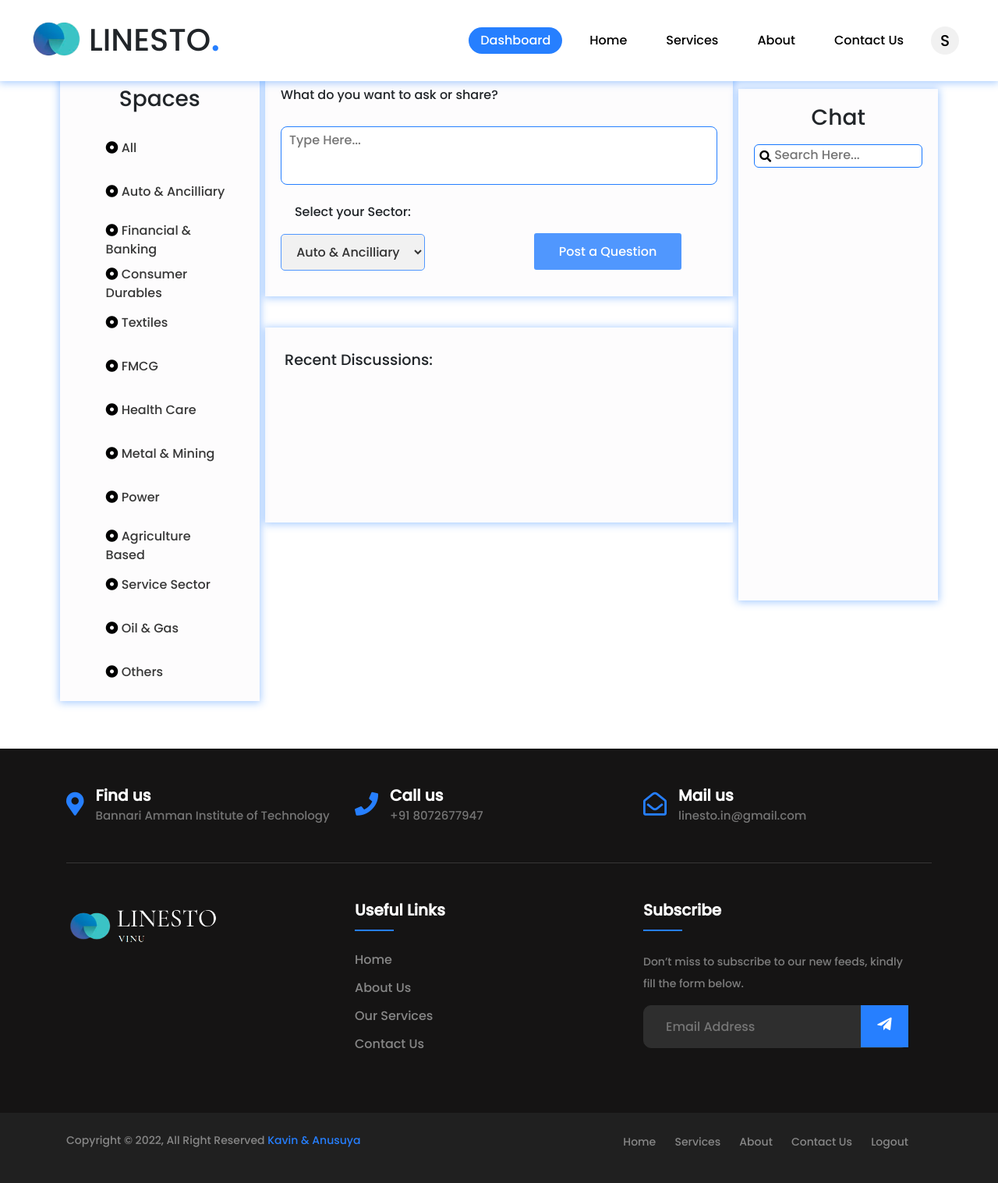
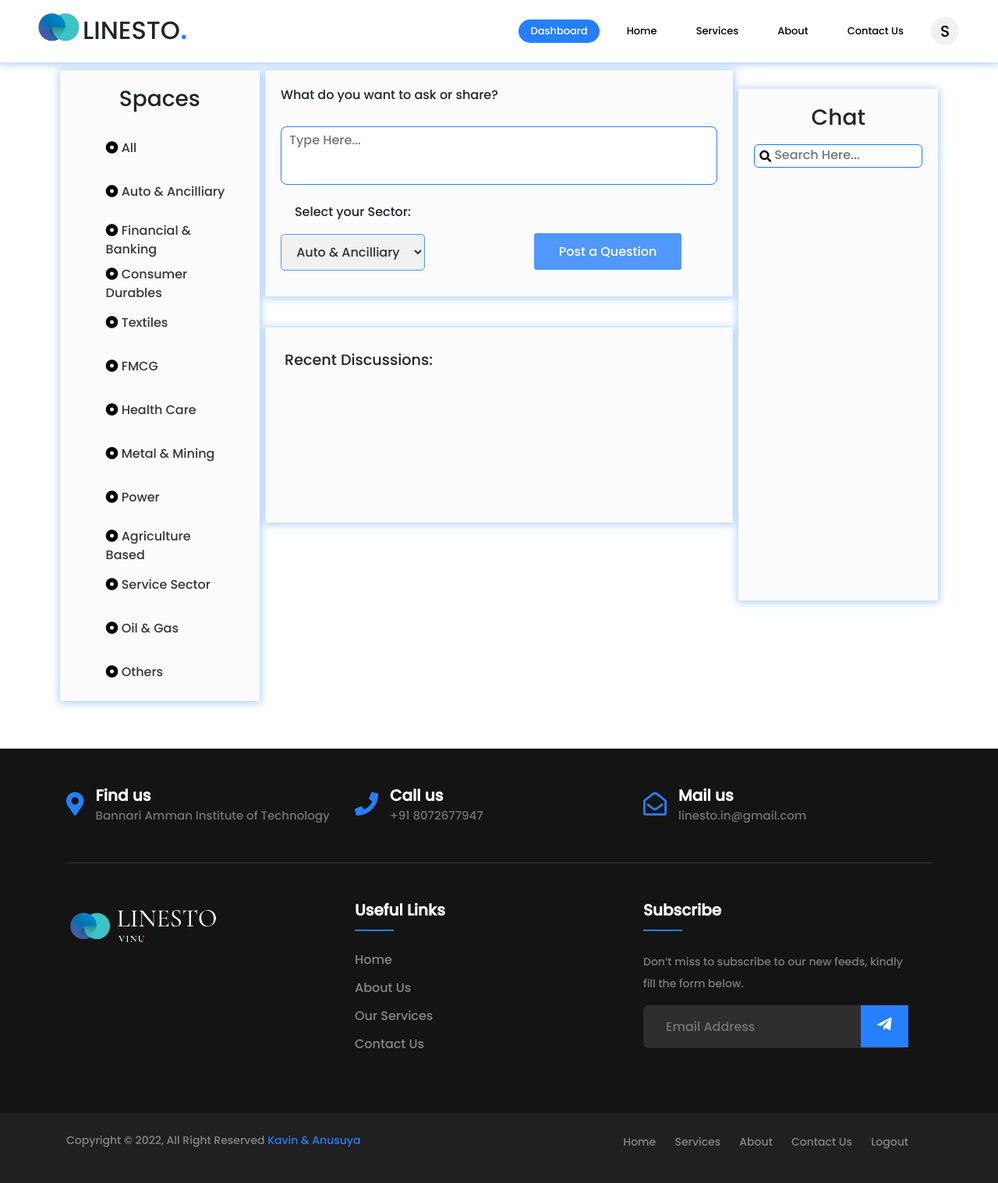
Before and after one commit to Theternos/Discussion-Forum, a PHP site: page /forum.php in a window 1280 px wide. Shown: the whole page at 78% size. Run offline with PHP 8.4, Linux system fonts and the light colour scheme; the visitor is signed in with stand-in values (Sample User, id 1); data that the repository does not hold is empty; some libraries are stand-ins or nearby versions.

Commit message:
Alignment altered

```diff
--- a/forum.php
+++ b/forum.php
@@ -49,9 +49,9 @@ if (isset($_POST['submit'])) { // Check press or not Post Comment Button
 <body>
     <section class="bo_dy">
         <div class="navibar" id="#forum">
-            <img class="logo-cc" src="./assets/logo.png" width="80%" height="80%">
+            <img class="logo-cc" src="./assets/logo.png" width="70%" height="70%">
             <div class="logo">
-                <h1>LINESTO<span>.</span></h1>
+                <h2>LINESTO<span>.</span></h2>
             </div>
             <div class="nav__links">
                 <a href="./forum.php" class="active nav__link">Dashboard</a>
--- a/login.php
+++ b/login.php
@@ -108,7 +108,7 @@ if($_SERVER["REQUEST_METHOD"] == "POST"){
     <section class="login_forms">
         <img src="./assets/logo.png" alt="Logo">
         <div class="wrapper_login">
-            <h2><b>Welcome Back</b></h2>
+            <h3><b>Welcome Back</b></h3>
 
             <p>Please enter your credentials to access your account.</p>
 
--- a/register.php
+++ b/register.php
@@ -117,8 +117,8 @@ if($_SERVER["REQUEST_METHOD"] == "POST"){
 <body><center><section class="signup_forms">
 <img src="./assets/logo.png" alt="Logo">
     <div class="wrapper_signup">
-        <b><h2>Set up your account</h2></b>
-        <p>Let's get our journey started.</p>
+        <b><h3>Set up your account</h3></b>
+        <p>Join us and start your journey with us.</p>
         <div class="investor">
             <form action="<?php echo htmlspecialchars($_SERVER["PHP_SELF"]); ?>" method="post">
                 <div class="form-group_signup">
--- a/style.css
+++ b/style.css
@@ -75,15 +82,16 @@ input {
     margin-bottom: 20px;
     padding: 12px;
     border: 1px solid #ccc;
-    border-radius: 10px;
+    border-radius: 7px;
 }
 
 .login_forms {
-    margin-top: 12vh;
+    margin-top: 2vh;
 }
 
 .login_forms img {
     margin-bottom: 3vh;
+    margin-top: 10vh;
 }
 
 .signup_forms {
@@ -120,36 +136,37 @@ input {
     padding: 10px 50px;
     box-shadow: 0 1px 10px 1px #2680ff6b;
     width: 100%;
+    height: 10vh;
     position: fixed;
     background-color: white;
     transition: all 0.5s ease-in-out;
     z-index: 99;
 }
 
-.logo h1 {
+.logo h2 {
     cursor: pointer;
-    padding-left: 8vh;
+    padding-left: 7vh;
 }
 
 .logo span {
     color: #267fff;
-    font-size: 50px;
+    font-size: 40px;
 }
 
 .logo-c {
     position: absolute;
-    width: 80px;
-    height: 60px;
+    width: 70px;
+    height: 50px;
     left: 32px;
     top: 9px;
 }
 
 .logo-cc {
     position: absolute;
-    width: 80px;
-    height: 60px;
-    left: 32px;
-    top: 19px;
+    width: 70px;
+    height: 50px;
+    left: 5vh;
+    top: 1.1vh;
 }
 
 .nav__links {
@@ -165,6 +182,10 @@ input {
     border-radius: 100px;
     transition: all 0.2s ease-in-out;
     text-decoration: none;
+}
+
+.nav__links a {
+    font-size: 13px;
 }
 
 .nav__link.active,
```
Also changed, not shown: other parts of style.css (+30 -11 lines).
